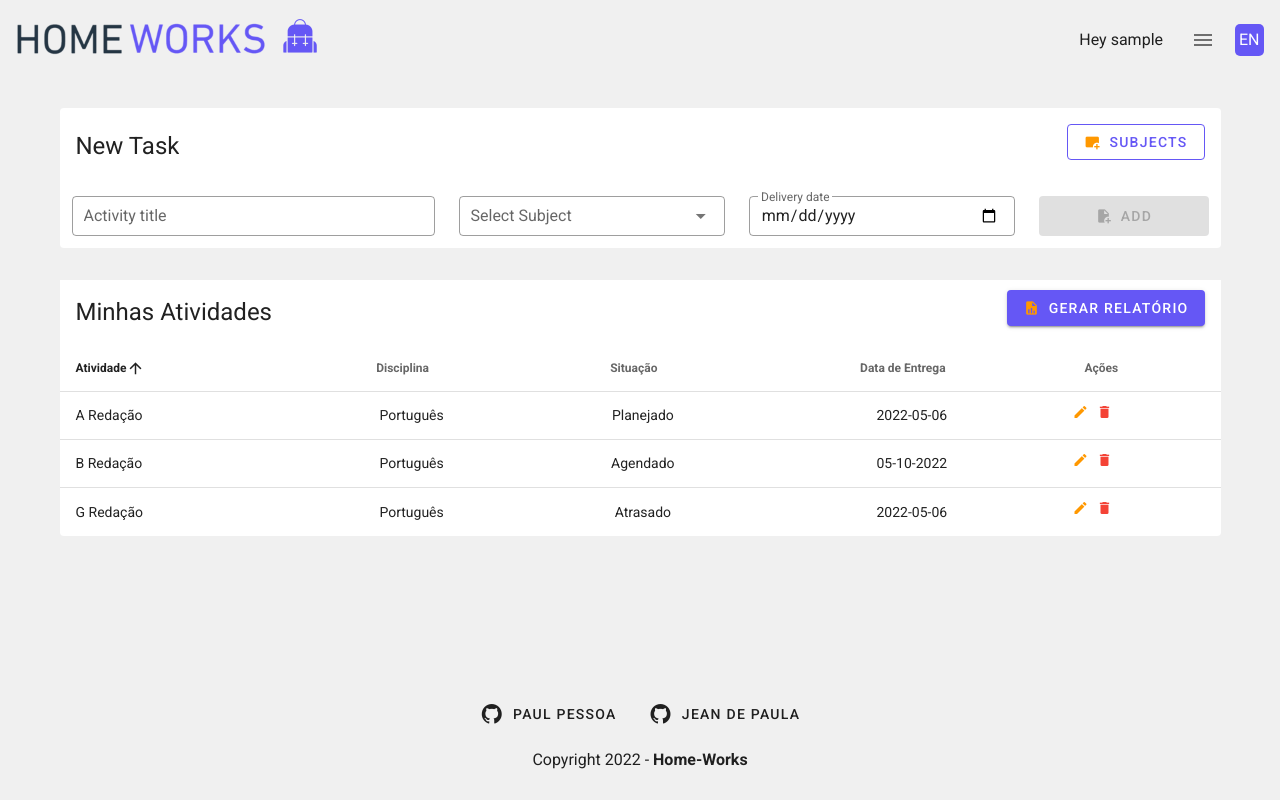
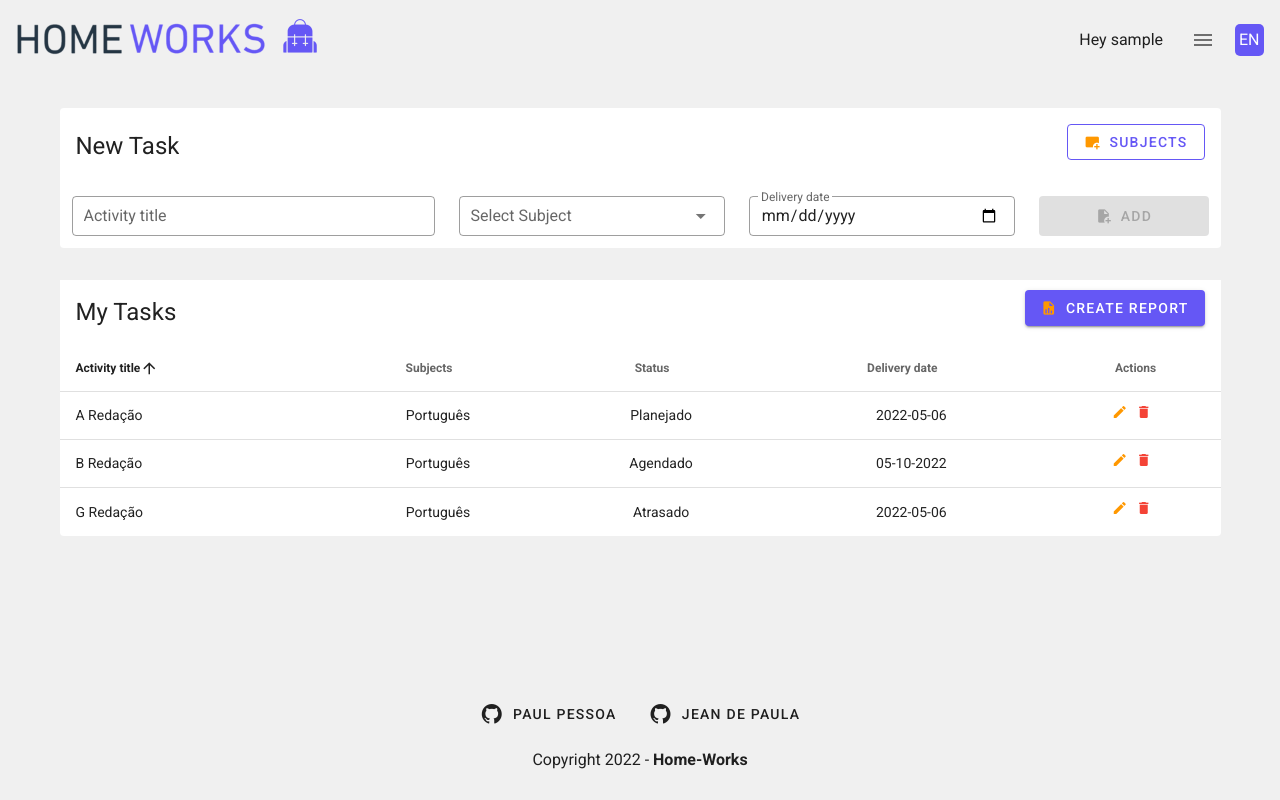
Before and after one commit to paulpessoa/Home-Works, a Vue app: page /home in a window 1280 px wide. Built offline with nearby package versions, Linux system fonts and the light colour scheme; data requests are answered from the project's data file; sample sign-in values are in the browser's storage.

Commit message:
adding headers translate

```diff
--- a/src/assets/i18n/en.json
+++ b/src/assets/i18n/en.json
@@ -8,6 +8,7 @@
     "register": "Register",
     "hi": "Hey",
     "new_task": "New Task",
+    "edit_task": "Edit task",
     "activity_title": "Activity title",
     "select_subject": "Select Subject",
     "delivery_date": "Delivery date",
@@ -20,5 +21,13 @@
     "change_password": "Change Password",
     "logout": "Logout",
     "try_it_with_a": "Try it with a ",
-    "temporary_email": "temporary email"
+    "temporary_email": "temporary email",
+    "status": "Status",
+    "actions": "Actions",
+    "my_tasks": "My Tasks",
+    "create_report": "Create report",
+    "msg_delete_task": "Sure do you wanna delete this task?",
+    "confirm": "Confirm",
+    "backend_developer":"Backend developer",
+    "frontend_engineer":"Frontend enginner"
 }
--- a/src/assets/i18n/es.json
+++ b/src/assets/i18n/es.json
@@ -7,18 +7,27 @@
     "password": "Contraseña",
     "register": "Registrarse",
     "hi": "Hola",
-    "new_task": "Nueva Actividad",
-    "activity_title": "Título de la actividad",
-    "select_subject": "Seleccione la materia",
+    "new_task": "Nueva tarea",
+    "edit_task": "Editar tarea",
+    "activity_title": "Título de la tarea",
+    "select_subject": "Seleccione la disciplina",
     "delivery_date": "Fecha de entrega",
     "add": "Agregar",
-    "subjects": "Materias",
-    "manage_subjects": "Administrar materias",
-    "new_subject": "Nueva materia",
+    "subjects": "Disciplinas",
+    "manage_subjects": "Administrar disciplinas",
+    "new_subject": "Nueva disciplina",
     "cancel": "Cancelar",
     "save": "Guardar",
     "change_password": "Cambiar contraseña",
     "logout": "Cerrar sesión",
     "try_it_with_a": "Pruébalo con un ",
-    "temporary_email": "correo temporal"
+    "temporary_email": "correo temporal",
+    "status": "Estatus",
+    "actions": "Acciones",
+    "my_tasks": "Mis Tareas",
+    "create_report": "Crear reporte",
+    "msg_delete_task": "¿Seguro que quieres eliminar esta tarea?",
+    "confirm": "Confirmar",
+    "backend_developer":"Desarrollador back-end",
+    "frontend_engineer":"Ingeniero front-end"
 }
--- a/src/assets/i18n/pt.json
+++ b/src/assets/i18n/pt.json
@@ -8,6 +8,7 @@
     "register": "Cadastre-se",
     "hi": "Oi",
     "new_task": "Nova Atividade",
+    "edit_task": "Editar atividade",
     "activity_title": "Título da Atividade",
     "select_subject": "Selecionar Disciplina",
     "delivery_date": "Data de Entrega",
@@ -20,5 +21,13 @@
     "change_password": "Trocar Senha",
     "logout": "Sair",
     "try_it_with_a": "Teste com um ",
-    "temporary_email": "e-mail temporário"
+    "temporary_email": "e-mail temporário",
+    "status": "Situação",
+    "actions": "Ações",
+    "my_tasks": "Minhas Atividades",
+    "create_report": "Criar relatório",
+    "msg_delete_task": "Tem certeza que deseja excluir esta atividade?",
+    "confirm": "Confirmar",
+    "backend_developer":"Desenvolvedor back-end",
+    "frontend_engineer":"Desenvolvedor front-end"
 }
--- a/src/components/AppFooter.vue
+++ b/src/components/AppFooter.vue
@@ -27,22 +27,31 @@ export default {
         return {
         language: window.navigator.language,
         accessToken: sessionStorage.getItem("accessToken"),
-        authors: [
-            {
+
+    }
+    },
+    methods: {
+
+    },
+    computed: {
+         authors () {
+      return [
+
+
+    {
                 name: 'Paul Pessoa',
                 link: 'https://github.com/paulpessoa/home-works',
-                function: 'Frontend Engineer'
+                function: this.$t('frontend_engineer')
             },
             {
                 name: 'Jean de Paula',
                 link: 'https://github.com/jeancarlospaula/homeworks',
-                function: 'Backend Developer'
+                function: this.$t('backend_developer')
             }
-        ],
+
+
+  ]}
     }
-    },
-    methods: {
 
-    }
 }
 </script>
--- a/src/components/tasks/TableActivities.vue
+++ b/src/components/tasks/TableActivities.vue
@@ -60,19 +60,19 @@
 
             <template v-slot:top>
                 <v-toolbar flat>
-                    <v-toolbar-title class="text-h5">Minhas Atividades</v-toolbar-title>
+                    <v-toolbar-title class="text-h5">{{$t('my_tasks')}}</v-toolbar-title>
                     <v-spacer></v-spacer>
                     <v-btn color="#6557F5" dark class="mb-2">
                         <v-icon small color="orange" class="mr-2">
                             mdi-file-chart
                         </v-icon>
-                        Gerar Relatório
+                        {{$t('create_report')}}
                     </v-btn>
                     <v-dialog v-model="dialog" max-width="80%">
 
                         <v-card>
                             <v-card-title>
-                                <span class="text-h5">{{ formTitle }}</span>
+                                <span class="text-h5">{{$t('edit_task')}}</span>
                             </v-card-title>
 
                             <v-card-text>
@@ -111,12 +111,15 @@
 
                     <v-dialog v-model="dialogDelete" max-width="400px">
                         <v-card>
-                            <v-card-title class="body-1 justify-center">Are you sure you want to delete this item?
+                            <v-card-title class="body-1 justify-center">
+
+                                                                {{ $t('msg_delete_task') }}
+
                             </v-card-title>
                             <v-card-actions>
                                 <v-spacer></v-spacer>
-                                <v-btn color="red" text @click="closeDelete">Cancel</v-btn>
-                                <v-btn color="darken-1" dark @click="deleteItemConfirm">OK</v-btn>
+                                <v-btn color="red" text @click="closeDelete">{{ $t('cancel') }}</v-btn>
+                                <v-btn color="darken-1" dark @click="deleteItemConfirm">{{ $t('confirm') }}</v-btn>
                                 <v-spacer></v-spacer>
                             </v-card-actions>
                         </v-card>
@@ -126,7 +129,7 @@
             </template>
 
             <template v-slot:[`item.actions`]="{ item }">
-                <v-row>
+                <v-row class="justify-center">
                     <v-icon small color="orange" class="mr-2" @click="editItem(item)">
                         mdi-pencil
                     </v-icon>
@@ -161,14 +164,6 @@ export default {
         dialog: false,
         dialogDelete: false,
         isLoading: false,
-        headers: [
-            //  { text: '', align: 'center', value: 'check' },
-            { text: 'Atividade', align: 'start', value: 'name' },
-            { text: 'Disciplina', align: 'center', value: 'subjects' },
-            { text: 'Situação', align: 'center', value: 'status' },
-            { text: 'Data de Entrega', align: 'center', value: 'date' },
-            { text: 'Ações', align: 'left', value: 'actions', sortable: false },
-        ],
         tasks: [
             {
                 "check": true,
@@ -221,22 +216,7 @@ export default {
     components: {
         SubjectRegister
     },
-    computed: {
-        currentStatus() {
-            if (date <= 100) {
-                this.date = "Finalizado"
-            }
-            else if (task.check = true) {
-                this.date = "EM dia"
-            }
-            else {
-                this.date = "Atrasado"
-            }
-        },
-        formTitle() {
-            return this.editedIndex === -1 ? 'Nova Atividade' : 'Editar Atividade'
-        },
-    },
+
     watch: {
         dialog(val) {
             val || this.close()
@@ -316,5 +296,59 @@ export default {
         this.getListTasks()
         this.listSubjects()
     },
+
+
+
+
+ computed: {
+
+currentStatus() {
+            if (date <= 100) {
+                this.date = "Finalizado"
+            }
+            else if (task.check = true) {
+                this.date = "EM dia"
+            }
+            else {
+                this.date = "Atrasado"
+            }
+        },
+
+
+
+    //HEADERS TRanslated
+    headers () {
+      return [
+        {
+          text: this.$t('activity_title'),
+          align: 'start',
+          value: 'name'
+        },
+  { text: this.$t('subjects'),
+             align: 'center',
+              value: 'subjects'
+              },
+            { text: this.$t('status'),
+             align: 'center',
+              value: 'status'
+              },
+            { text: this.$t('delivery_date'),
+             align: 'center',
+              value: 'date'
+               },
+            { text: this.$t('actions'),
+             align: 'center',
+              value: 'actions',
+               sortable: false }
+
+
+
+
+  ]}
+ }
+
+
+
+
 }
 </script>
```
